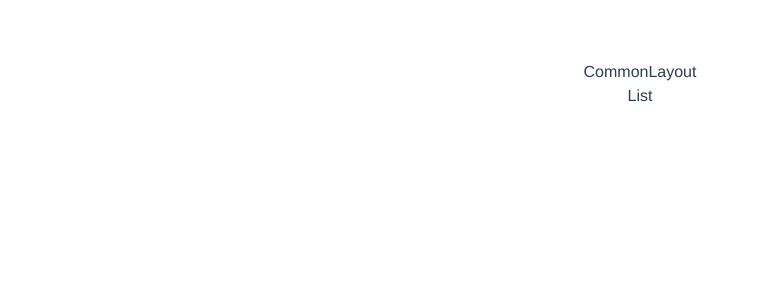
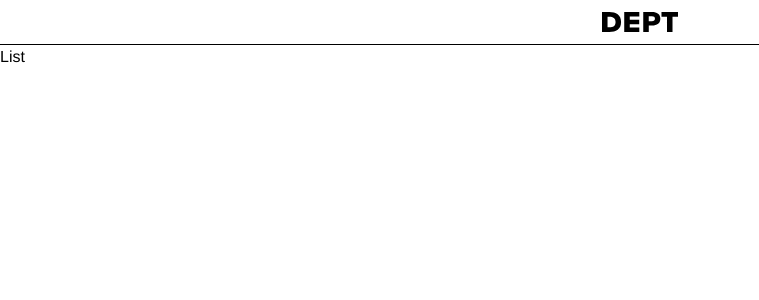
Before and after one commit to lukaCvitanovic/random-user, a Vue app: page / in a window 1280 px wide. Shown: the top 300 px of the page, without its empty margins (0-759 px from the left). Built offline with nearby package versions, Linux system fonts and the light colour scheme.

Commit message:
Added common header

```diff
--- a/src/App.vue
+++ b/src/App.vue
@@ -19,10 +19,5 @@ export default {
 <style>
 #app {
   font-family: Avenir, Helvetica, Arial, sans-serif;
-  -webkit-font-smoothing: antialiased;
-  -moz-osx-font-smoothing: grayscale;
-  text-align: center;
-  color: #2c3e50;
-  margin-top: 60px;
 }
 </style>
--- /dev/null
+++ b/src/components/common/CommonHeader.vue
@@ -0,0 +1,16 @@
+<template>
+  <div class="w-full flex justify-center items-center py-3 border-b border-black">
+    <router-link :to="{ name: 'root' }">
+      <img
+        :src="require('@/assets/logo.svg')"
+        class="h-5"
+      >
+    </router-link>
+  </div>
+</template>
+
+<script>
+export default {
+  name: 'CommonHeader',
+};
+</script>
--- a/src/views/common/CommonLayout.vue
+++ b/src/views/common/CommonLayout.vue
@@ -1,12 +1,20 @@
 <template>
-  <div>
-    CommonLayout
-    <router-view />
+  <div class="w-full flex flex-col">
+    <common-header />
+    <main>
+      <router-view />
+    </main>
   </div>
 </template>
 
 <script>
+import CommonHeader from '@/components/common/CommonHeader';
+
 export default {
   name: 'CommonLayout',
+
+  components: {
+    CommonHeader,
+  },
 };
 </script>
```
Also changed, not shown: src/assets/logo.svg (added).
